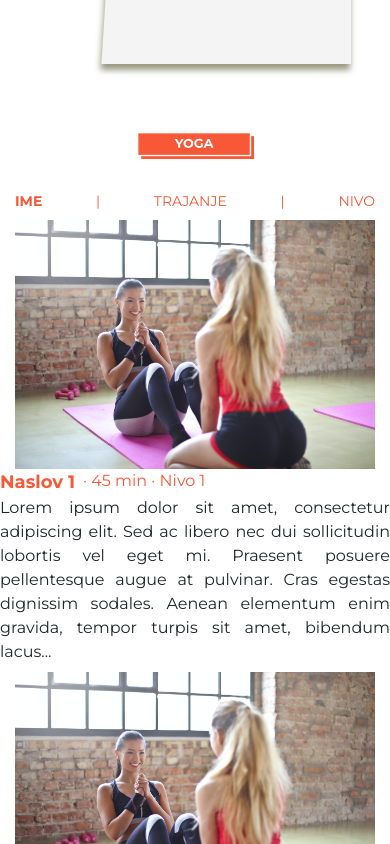
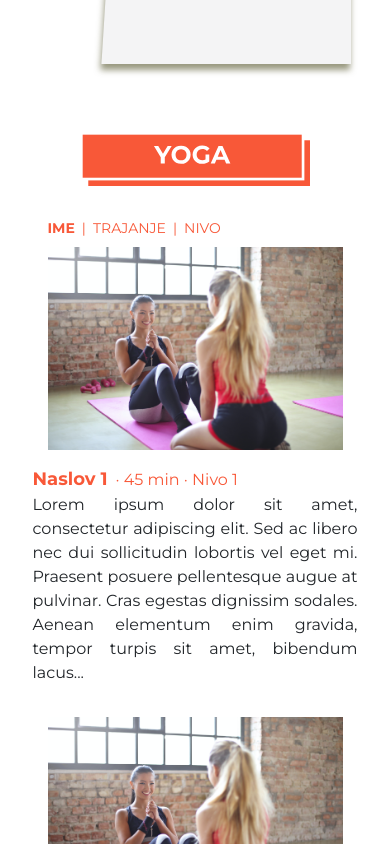
Before and after one commit to zivkovicmilos/fitnessApp, a React (Create React App) app in the folder client/: page /usluge/masaze in a window 390 px wide. Shown: the part 1720-2564 px from the top of the page. Built offline with nearby package versions, Linux system fonts and the light colour scheme; what @react-pdf/renderer would draw is missing.

Commit message:
Fixed the workout section layout

```diff
--- a/client/src/App.css
+++ b/client/src/App.css
@@ -426,6 +426,24 @@
 	margin-top: 0.5em;
 }
 
+@media (max-width: 990px) {
+	.sectionListItem {
+		margin-bottom: 2em;
+	}
+
+	.sectonList:last-child {
+		margin-bottom: 0;
+	}
+
+	.typeImg {
+		margin-bottom: 1em;
+	}
+}
+
+.sortSeparator {
+	margin: 0 0.5em;
+}
+
 .servicesSelector {
 	display: inline-flex;
 	color: black;
--- a/client/src/components/layout/SectionList.js
+++ b/client/src/components/layout/SectionList.js
@@ -5,11 +5,11 @@ const SectionList = (props) => {
 	return (
 		<div className="sectionList">
 			<div className="row">
-				<div className="col-md-2 offset-md-3 typeSort">
+				<div className="col-lg-2 offset-lg-3 col-md-2 offset-md-2 col-sm-3 offset-sm-1 col-2 offset-1 typeSort">
 					<span className="typeSortActive">IME</span>
-					<span>|</span>
+					<span className="sortSeparator">|</span>
 					<span>TRAJANJE</span>
-					<span>|</span>
+					<span className="sortSeparator">|</span>
 					<span>NIVO</span>
 				</div>
 			</div>
--- a/client/src/components/layout/SectionListItem.js
+++ b/client/src/components/layout/SectionListItem.js
@@ -5,15 +5,13 @@ const SectionListItem = (props) => {
 	let { title, duration, level, description } = props;
 	return (
 		<div className="row centerRow sectionListItem">
-			<div className="col-md-2 offset-md-1">
+			<div className="col-lg-2 col-md-3 offset-lg-1 offset-md-1 col-sm-10 col-10">
 				<img src={testImg} className="typeImg" />
 			</div>
-			<div className="col-md-5">
-				<div className="row">
+			<div className="col-lg-5 col-md-5 col-sm-10 col-10">
+				<div className="row centerRowY">
 					<span className="typeTitle">{title}</span>
-					<span className="typeInfo">
-						{" · " + duration + " · " + level}
-					</span>
+					<span className="typeInfo">{" · " + duration + " · " + level}</span>
 				</div>
 				<div className="row typeDesc">{description}</div>
 			</div>
--- a/client/src/components/layout/TrainingSection.js
+++ b/client/src/components/layout/TrainingSection.js
@@ -13,7 +13,7 @@ const TrainingSection = (props) => {
 					<div className="row centerRow">
 						<img
 							src={yogaBanner}
-							className="typeBanner col-xs-12"
+							className="typeBanner col-8 col-md-5 col-lg-4"
 						/>
 					</div>
 					<SectionList type="yoga" />
@@ -26,7 +26,7 @@ const TrainingSection = (props) => {
 					<div className="row centerRow">
 						<img
 							src={pilatesBanner}
-							className="typeBanner col-xs-12"
+							className="typeBanner col-8 col-md-5 col-lg-4"
 						/>
 					</div>
 					<SectionList type="pilates" />
@@ -39,7 +39,7 @@ const TrainingSection = (props) => {
 					<div className="row centerRow">
 						<img
 							src={coreBanner}
-							className="typeBanner col-xs-12"
+							className="typeBanner col-8 col-md-5 col-lg-4"
 						/>
 					</div>
 					<SectionList type="core" />
@@ -52,7 +52,7 @@ const TrainingSection = (props) => {
 					<div className="row centerRow">
 						<img
 							src={cardioBanner}
-							className="typeBanner col-xs-12"
+							className="typeBanner col-8 col-md-5 col-lg-4"
 						/>
 					</div>
 					<SectionList type="cardio" />
```
